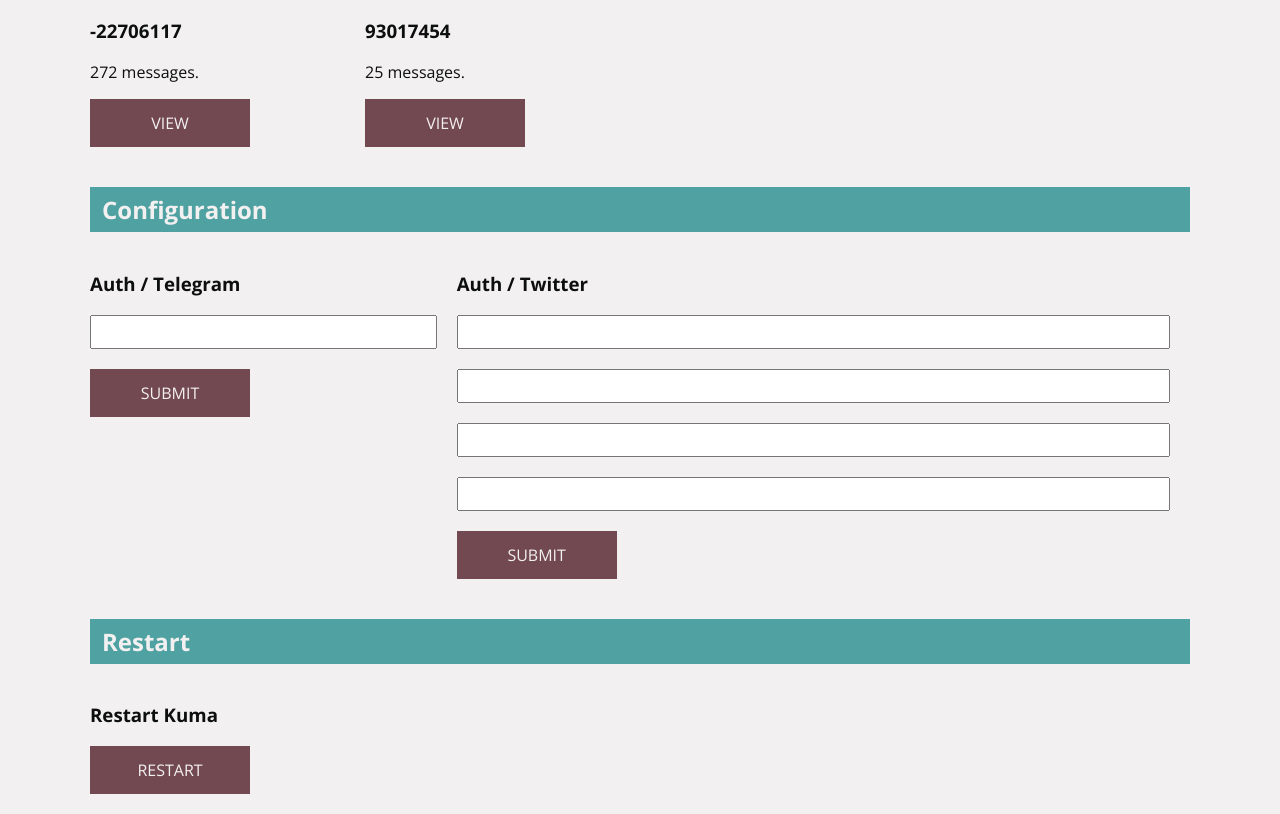
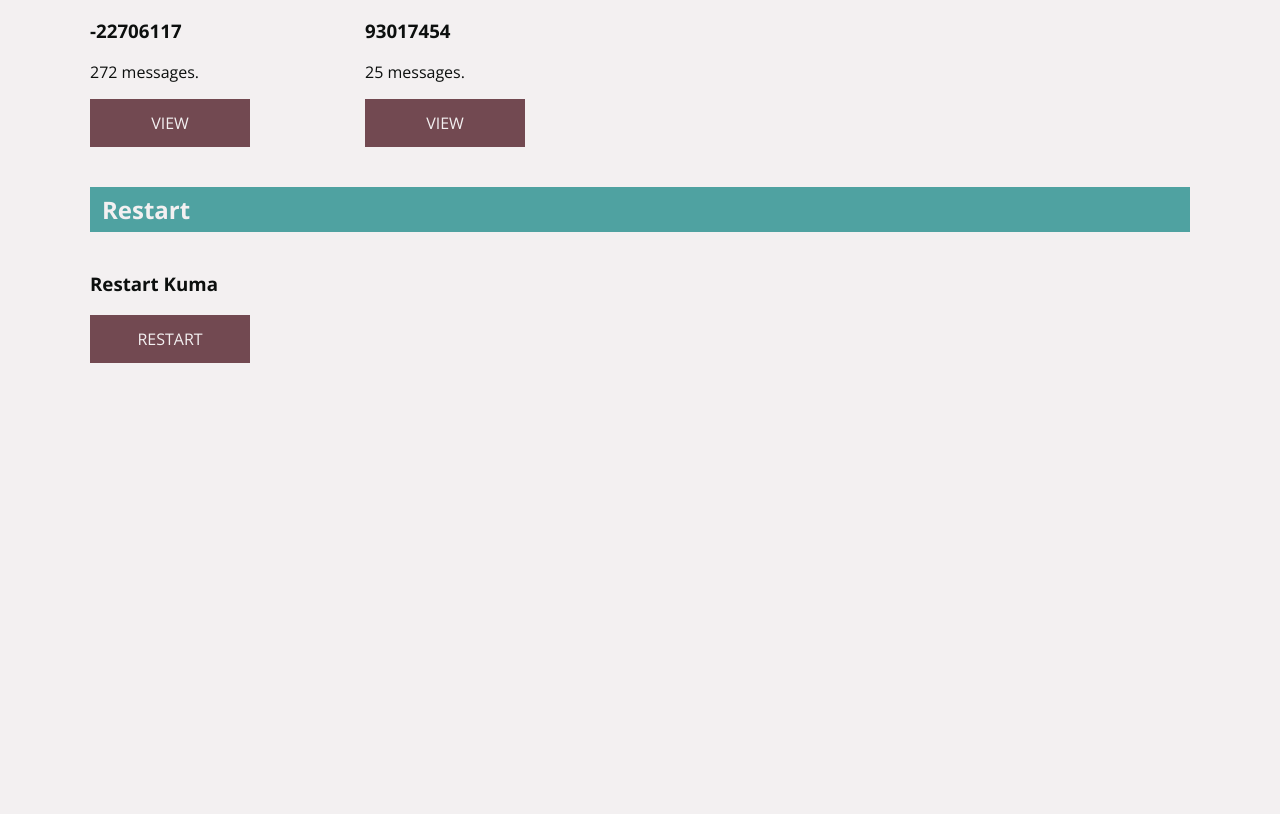
Before and after one commit to KumaKaiNi/telegram-kuma, a Python web app: template src/webui/templates/index.html in a window 1280 px wide. Shown: the part 499-1313 px from the top of the page. After the commit the page ends 862 px from the top, so only its background shows below. Run offline with Jinja, Linux system fonts and the light colour scheme; the template is opened without the code that fills it, so the values that code supplies are empty.

Commit message:
removed config from index

```diff
--- a/src/webui/templates/index.html
+++ b/src/webui/templates/index.html
@@ -95,35 +95,6 @@
 
          <div class="col-1-1">
 
-            <h2>Configuration</h2>
-
-            <div class="row">
-
-               <div class="col-1-3">
-                  <h3>Auth / Telegram</h3>
-                  <input>
-                  <button>Submit</button>
-               </div>
-
-               <div class="col-2-3">
-                  <h3>Auth / Twitter</h3>
-                  <input>
-                  <input>
-                  <input>
-                  <input>
-                  <button>Submit</button>
-               </div>
-
-            </div>
-
-         </div>
-
-      </div>
-
-      <div class="row">
-
-         <div class="col-1-1">
-
             <h2>Restart</h2>
 
             <div class="row">
```
Also changed, not shown: src/webui/flask.py (+35 -0 lines).
